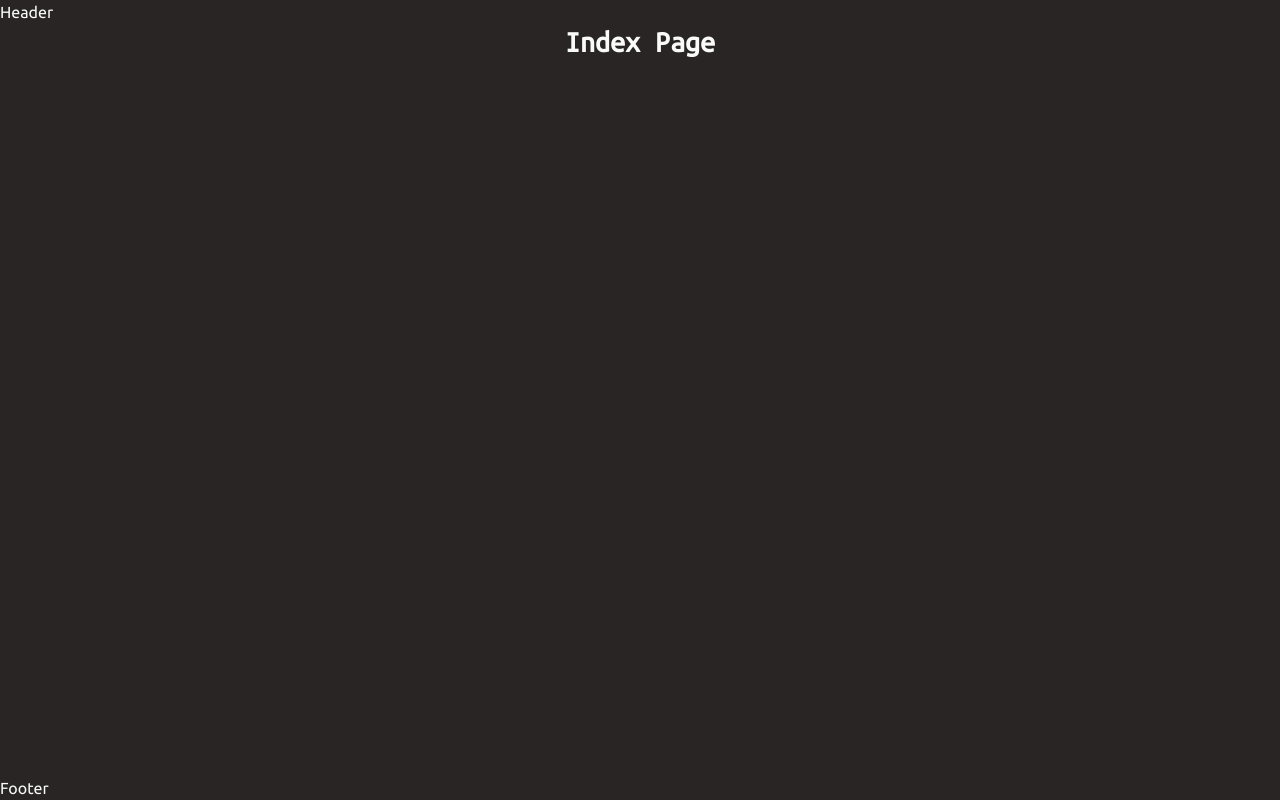
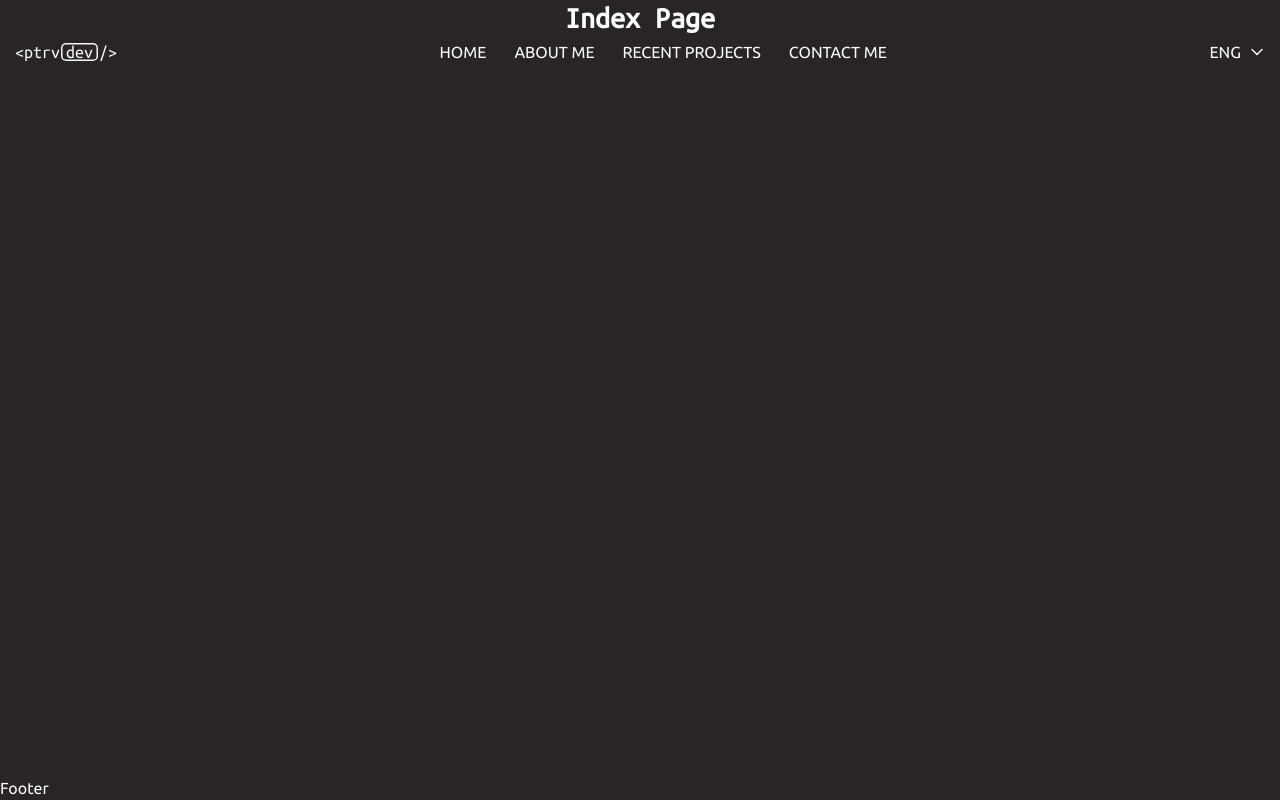
Before and after one commit to ptrv-dev/next-ptrv-dev-landing, a Next.js app: page / in a window 1280 px wide. Built offline with nearby package versions, Linux system fonts and the light colour scheme.

Commit message:
Header (not responsive)

```diff
--- a/components/Header/index.tsx
+++ b/components/Header/index.tsx
@@ -1,7 +1,44 @@
+import Link from 'next/link';
 import React from 'react';
 
 const Header: React.FC = () => {
-  return <div>Header</div>;
+  return (
+    <header className="1 fixed z-50 w-full py-10">
+      <div className="container flex justify-between items-center">
+        <Link href="/" className="shrink-0">
+          <img src="./static/img/logo.svg" alt="" />
+        </Link>
+        <nav>
+          <ul className="flex gap-7 items-center uppercase">
+            <li className="hover:text-teal-500 cursor-pointer">Home</li>
+            <li className="hover:text-teal-500 cursor-pointer">About me</li>
+            <li className="hover:text-teal-500 cursor-pointer">
+              Recent projects
+            </li>
+            <li className="hover:text-teal-500 cursor-pointer">Contact me</li>
+          </ul>
+        </nav>
+        <div className="uppercase flex items-center gap-2">
+          <span>Eng</span>
+          <svg
+            width="16"
+            height="16"
+            viewBox="0 0 16 16"
+            fill="none"
+            xmlns="http://www.w3.org/2000/svg"
+          >
+            <path
+              d="M13 5.5L8 10.5L3 5.5"
+              stroke="#F5F5F4"
+              stroke-width="1.5"
+              stroke-linecap="round"
+              stroke-linejoin="round"
+            />
+          </svg>
+        </div>
+      </div>
+    </header>
+  );
 };
 
 export default Header;
--- a/tailwind.config.js
+++ b/tailwind.config.js
@@ -5,6 +5,10 @@ module.exports = {
     './components/**/*.{js,ts,jsx,tsx}',
   ],
   theme: {
+    container: {
+      center: true,
+      padding: '15px',
+    },
     extend: {},
   },
   plugins: [],
```
